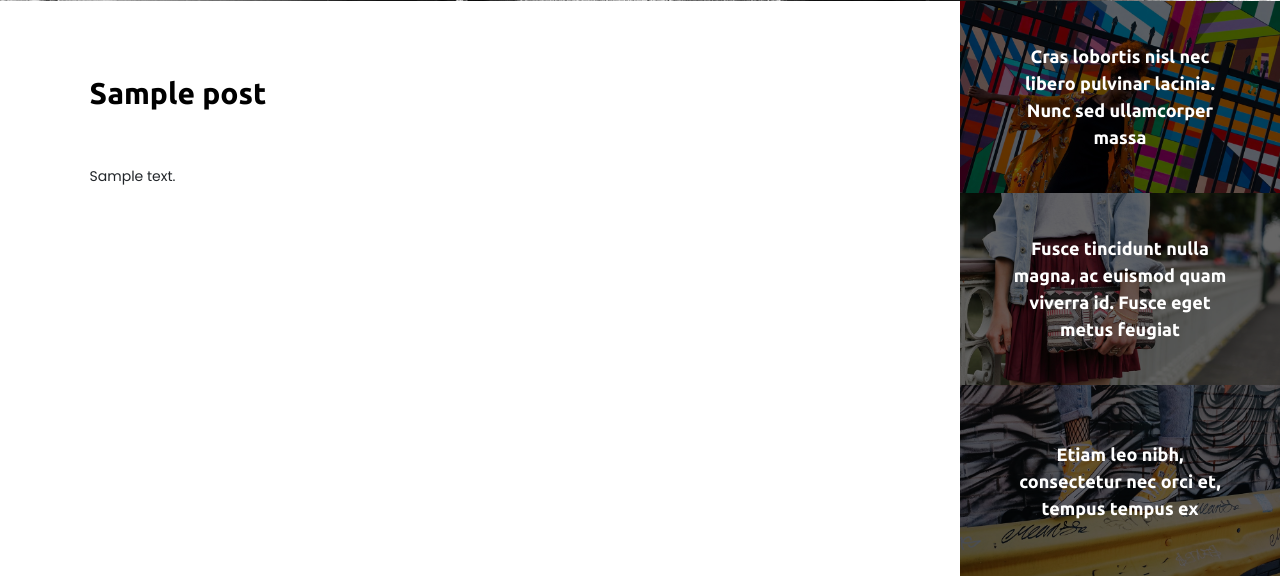
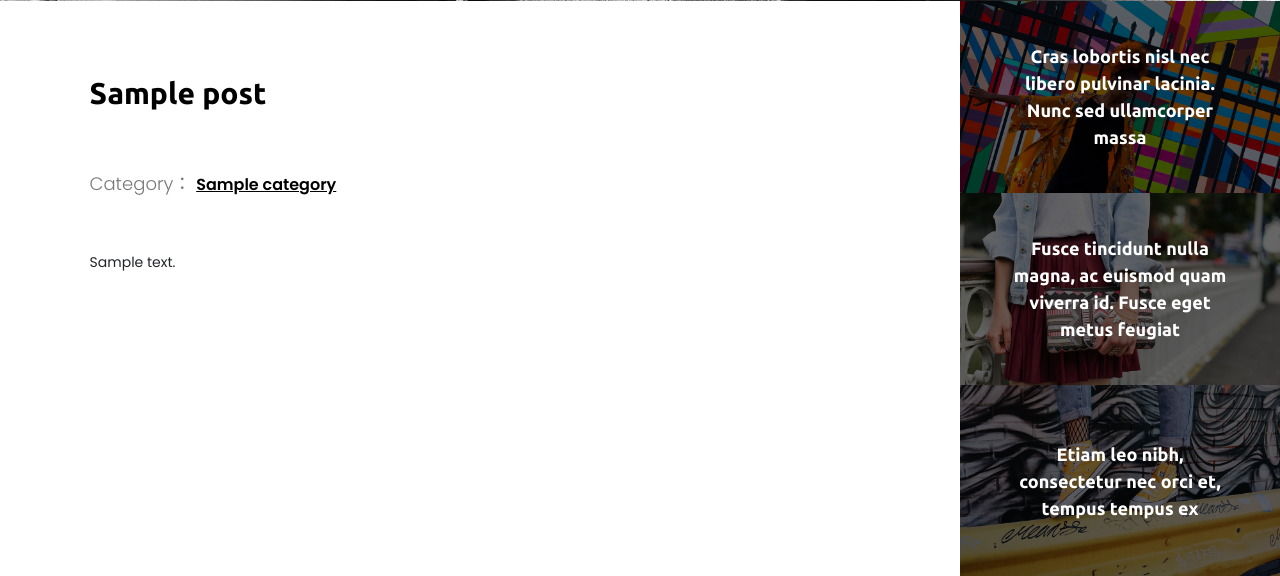
Before and after one commit to marush-in/ec, a Django app: a page that uses app/templates/blog/post_detail.html in a window 1280 px wide. Shown: the part 438-1014 px from the top of the page. Run offline with Django 3.2, Linux system fonts and the light colour scheme; tables that the repository leaves empty hold one stand-in row (values such as "Sample post"); some libraries are stand-ins or nearby versions; some web fonts are replaced.

Commit message:
記事詳細ページにカテゴリを表示させた

```diff
--- a/app/blog/views.py
+++ b/app/blog/views.py
@@ -7,9 +7,8 @@ from .models import Post, Category
 class PostListView(ListView):
     model = Post
     queryset = Post.objects.filter(is_published=True).order_by('-created_at')
-    paginate_by = 1
+    paginate_by = 8
     context_object_name = 'posts'
-    template_name = 'blog/index.html'
 
 
 class PostDetailView(DetailView):
--- a/app/static/style.css
+++ b/app/static/style.css
@@ -1,3 +1,8 @@
 .form-center {
     margin: 0 auto;
 }
+
+.category-btn {
+    font-size: 16px;
+    text-decoration: underline;
+}
--- a/app/templates/blog/post_detail.html
+++ b/app/templates/blog/post_detail.html
@@ -12,45 +12,44 @@
 
 {% block content %}
   {% load static %}
-  <!-- ##### Blog Wrapper Area Start ##### -->
   <div class="single-blog-wrapper">
-    <!-- Single Blog Post Thumb -->
     <div class="single-blog-post-thumb">
       <img src="{% static 'img/bg-img/bg-7.jpg' %}" alt="">
     </div>
-    <!-- Single Blog Content Wrap -->
     <div class="single-blog-content-wrapper d-flex">
-      <!-- Blog Content -->
       <div class="single-blog--text">
         <h2>{{ post.title }}</h2>
-        {% autoescape off %}
-          {{ post.content }}
-        {% endautoescape %}
+        <p>
+          Category：
+          <a href="{% url 'blog:posts-category' post.category %}" class="category-btn">
+            {{ post.category }}
+          </a>
+        </p>
+        <div class="mt-5">
+          {% autoescape off %}
+            {{ post.content }}
+          {% endautoescape %}
+        </div>
       </div>
-      <!-- Related Blog Post -->
       <div class="related-blog-post">
-        <!-- Single Related Blog Post -->
         <div class="single-related-blog-post">
           <img src="{% static 'img/bg-img/rp1.jpg' %}" alt="">
           <a href="#">
             <h5>Cras lobortis nisl nec libero pulvinar lacinia. Nunc sed ullamcorper massa</h5>
           </a>
         </div>
-        <!-- Single Related Blog Post -->
         <div class="single-related-blog-post">
           <img src="{% static 'img/bg-img/rp2.jpg' %}" alt="">
           <a href="#">
             <h5>Fusce tincidunt nulla magna, ac euismod quam viverra id. Fusce eget metus feugiat</h5>
           </a>
           </div>
-        <!-- Single Related Blog Post -->
         <div class="single-related-blog-post">
           <img src="{% static 'img/bg-img/rp3.jpg' %}" alt="">
           <a href="#">
             <h5>Etiam leo nibh, consectetur nec orci et, tempus tempus ex</h5>
           </a>
         </div>
-        <!-- Single Related Blog Post -->
         <div class="single-related-blog-post">
           <img src="{% static 'img/bg-img/rp4.jpg' %}" alt="">
           <a href="#">
@@ -60,5 +59,4 @@
       </div>
     </div>
   </div>
-  <!-- ##### Blog Wrapper Area End ##### -->
 {% endblock %}
--- a/app/templates/blog/posts-by-category.html
+++ b/app/templates/blog/posts-by-category.html
@@ -49,7 +49,7 @@
           </div>
         {% endfor %}
       </div>
-      {% include 'includes/pagination.html' %}
+      {% include 'includes/common/pagination.html' %}
     </div>
   </div>
 {% endblock %}
```
Also changed, not shown: app/templates/blog/post_list.html (renamed from app/templates/blog/index.html).
